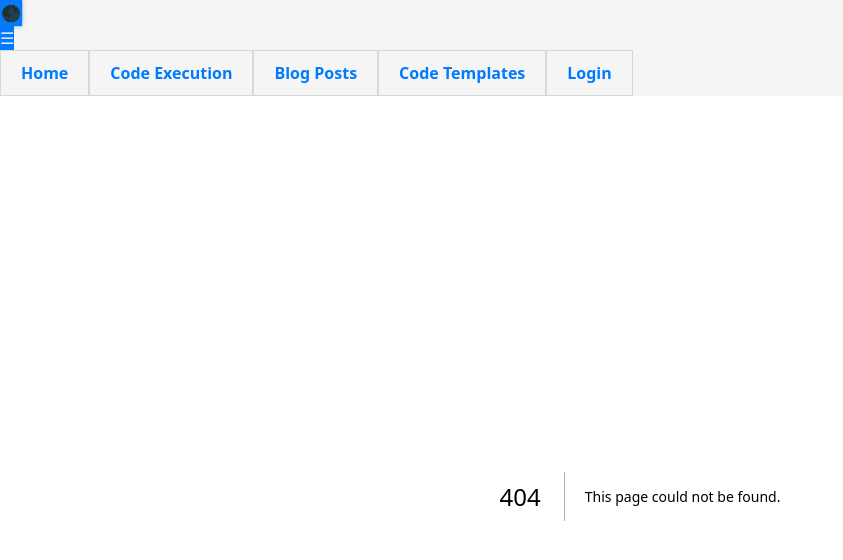
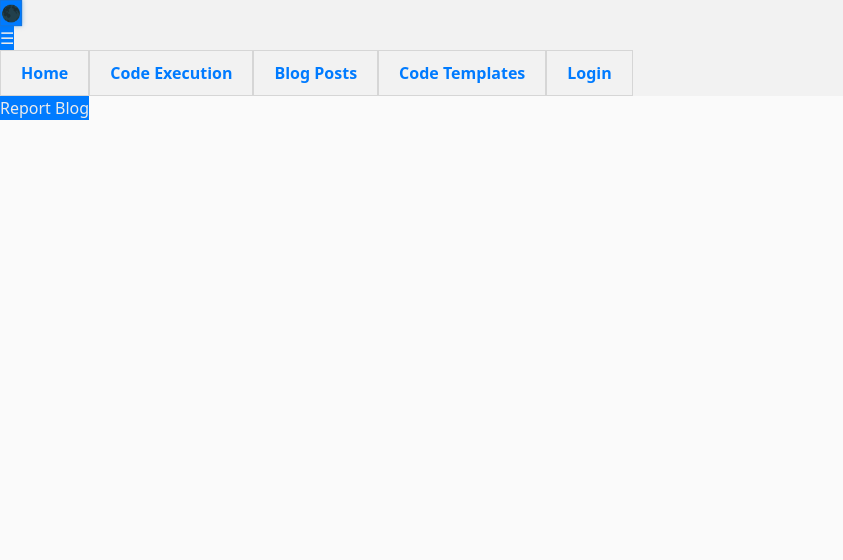
Before and after one commit to oskip0906/Scriptorium, a Next.js app in the folder PP2/: page /components/Reports in a window 1280 px wide. Before the commit this address had no page. Shown: the top 560 px of the page, without its empty margins (0-843 px from the left). Built offline with nearby package versions, Linux system fonts and the light colour scheme.

Commit message:
make reports component

```diff
--- a/PP2/lib/verifyUser.js
+++ b/PP2/lib/verifyUser.js
@@ -9,7 +9,6 @@ export default function verifyUser(handler) {
         }
 
         const auth_header = req.headers.authorization;
-
         if (!auth_header) {
             return res.status(401).json({ error: 'Authorization header missing' });
         }
@@ -32,6 +31,7 @@ export default function verifyUser(handler) {
             return handler(req, res);
         }
         catch (error) {
+
             return res.status(403).json({ error: 'Invalid or expired token' });
         }
 
--- a/PP2/pages/Blogs/detailedView.tsx
+++ b/PP2/pages/Blogs/detailedView.tsx
@@ -4,7 +4,7 @@ import CommentComponent from '@/pages/components/Comment';
 import { AppContext } from '@/pages/components/AppVars';
 import { toast } from 'react-toastify';
 import { BackgroundGradient } from '../components/BackgroundGradient';
-
+import Reports from '../components/Reports';
 interface BlogPost {
   id: number;
   title: string;
@@ -258,6 +258,7 @@ const DetailedPostView = () => {
             <h2 className="text-xl font-semibold">{post.title}</h2>
           )}
           <span className="ml-8 font-semibold">Created by: {post.createdBy.userName}</span>
+          <Reports blogPostId={post.id} />
         </div>
 
         <div className="mt-4">
--- a/PP2/pages/Templates/index.tsx
+++ b/PP2/pages/Templates/index.tsx
@@ -1,6 +1,5 @@
 import React, { useEffect, useState } from 'react';
 import { useRouter } from 'next/router';
-import { s } from 'framer-motion/client';
 import { BackgroundGradient } from '../components/BackgroundGradient';
 interface CodeTemplate {
   id: number;
@@ -230,7 +229,6 @@ const CodeTemplatesList = () => {
           <div className="p-4 border-b rounded shadow" key={template.id}>
 
             <BackgroundGradient className="p-4 rounded-2xl bg-cta-background" color="blue">
-
               <div className="p-4 rounded-2xl bg-cta-background">
                 <div className="flex justify-between items-center">
                   <h2 className="text-xl font-semibold">{template.title}</h2>
--- /dev/null
+++ b/PP2/pages/components/Reports.tsx
@@ -0,0 +1,51 @@
+import React from 'react'
+interface ReportProps {
+    blogPostId?: number
+    commentId?: number
+}
+interface Report {
+    reason: string
+    blogPostId?: number
+    commentId?: number
+}
+
+function Reports(props: ReportProps) {
+
+
+    const createReport = async (report: Report) => {
+        if (report.blogPostId){
+            const data = await fetch(`/api/Report/Blog`, {
+                method: 'POST',
+                headers: {
+                    'Content-Type': 'application/json',
+                    "authorization": `Bearer ${localStorage.getItem('accessToken')}`
+                },
+                body: JSON.stringify(report),
+            });
+            const response = await data.json();
+            console.log(response);
+        }
+        else if (report.commentId){
+            const data = await fetch(`/api/Report/Comment`, {
+                method: 'POST',
+                headers: {
+                    'Content-Type': 'application/json',
+                    "authorization": `Bearer ${localStorage.getItem('accessToken')}`
+                },
+                body: JSON.stringify(report),
+            });
+            const response = await data.json();
+            console.log(response);
+        }
+
+    }
+
+
+  return (
+    <div>
+        <button onClick={() => createReport({reason: "spam", blogPostId: props.blogPostId, commentId: props.commentId })}>Report Blog</button>
+    </div>
+  )
+}
+
+export default Reports
```
Also changed, not shown: 1 other file (tests, documents, lock files or other folders).
